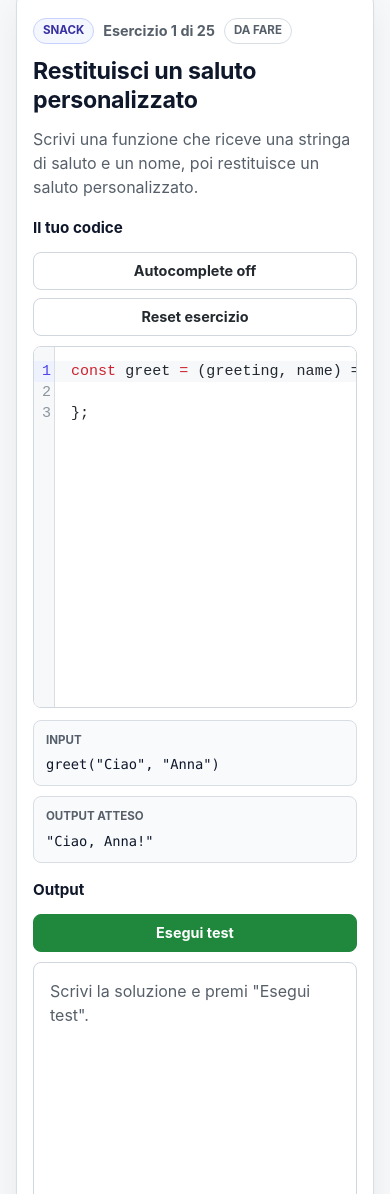
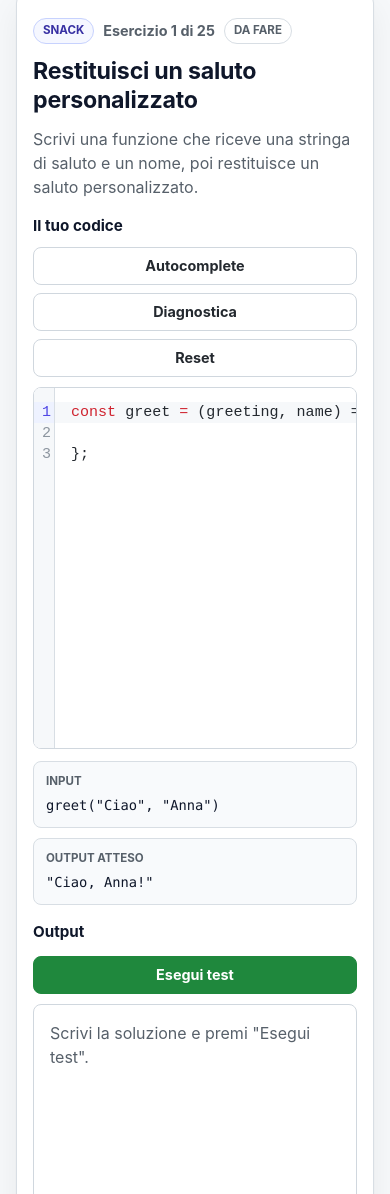
Before and after one commit to emanuelefavero/js-extra-practice, a website built with Vite: page index.html in a window 390 px wide. Shown: the part 2902-4096 px from the top of the page. Built offline with nearby package versions, Linux system fonts and the light colour scheme.

Commit message:
feat: add syntax diagnostics

```diff
--- a/package.json
+++ b/package.json
@@ -10,6 +10,7 @@
     "@codemirror/commands": "^6.10.3",
     "@codemirror/lang-javascript": "^6.2.4",
     "@codemirror/language": "^6.12.3",
+    "@codemirror/lint": "^6.9.6",
     "@codemirror/state": "^6.6.0",
     "@codemirror/view": "^6.43.0",
     "@lezer/highlight": "^1.2.3"
--- a/src/main.js
+++ b/src/main.js
@@ -1,7 +1,8 @@
 import { defaultKeymap, history, historyKeymap, indentLess } from '@codemirror/commands';
 import { autocompletion, closeBrackets, closeBracketsKeymap, completionKeymap } from '@codemirror/autocomplete';
 import { javascript } from '@codemirror/lang-javascript';
-import { bracketMatching, HighlightStyle, indentOnInput, indentUnit, syntaxHighlighting } from '@codemirror/language';
+import { bracketMatching, HighlightStyle, indentOnInput, indentUnit, syntaxHighlighting, syntaxTree } from '@codemirror/language';
+import { linter, lintGutter, lintKeymap } from '@codemirror/lint';
 import { Compartment, EditorState } from '@codemirror/state';
 import { EditorView, highlightActiveLine, highlightActiveLineGutter, keymap, lineNumbers } from '@codemirror/view';
 import { tags } from '@lezer/highlight';
@@ -12,6 +13,7 @@ const STORAGE_PREFIX = 'js-extra-practice';
 const codeKey = id => `${STORAGE_PREFIX}:code:${id}`;
 const completedKey = `${STORAGE_PREFIX}:completed`;
 const autocompleteKey = `${STORAGE_PREFIX}:autocomplete`;
+const syntaxDiagnosticsKey = `${STORAGE_PREFIX}:syntax-diagnostics`;
 
 const app = document.getElementById('app');
 const isDevelopment = import.meta.env.DEV;
@@ -20,6 +22,7 @@ let editorView;
 let solutionEditorView;
 let lastResult = null;
 const autocompleteCompartment = new Compartment();
+const syntaxDiagnosticsCompartment = new Compartment();
 
 const editorTheme = EditorView.theme({
   '&': {
@@ -78,6 +81,22 @@ const editorTheme = EditorView.theme({
     backgroundColor: 'var(--cm-tooltip-selected-bg)',
     color: 'var(--cm-tooltip-selected-text)',
   },
+  '.cm-diagnostic': {
+    border: '1px solid var(--cm-diagnostic-border)',
+    borderRadius: '8px',
+    backgroundColor: 'var(--cm-diagnostic-bg)',
+    color: 'var(--cm-diagnostic-text)',
+  },
+  '.cm-diagnostic-error': {
+    borderLeft: '3px solid var(--cm-invalid)',
+  },
+  '.cm-lintRange-error': {
+    backgroundImage:
+      'linear-gradient(45deg, transparent 65%, var(--cm-invalid) 80%, transparent 90%)',
+    backgroundPosition: 'left bottom',
+    backgroundRepeat: 'repeat-x',
+    backgroundSize: '8px 3px',
+  },
   '&.cm-focused': {
     outline: 'none',
   },
@@ -114,6 +133,38 @@ function isAutocompleteEnabled() {
 
 function getAutocompleteExtension() {
   return isAutocompleteEnabled() ? autocompletion() : [];
+}
+
+function isSyntaxDiagnosticsEnabled() {
+  return localStorage.getItem(syntaxDiagnosticsKey) === 'on';
+}
+
+const syntaxErrorLinter = linter(view => {
+  const diagnostics = [];
+  const docLength = view.state.doc.length;
+
+  syntaxTree(view.state)
+    .cursor()
+    .iterate(node => {
+      if (!node.type.isError || diagnostics.length >= 3) return;
+
+      const from = Math.min(node.from, docLength);
+      const to = Math.max(from, Math.min(node.to || from + 1, docLength));
+
+      diagnostics.push({
+        from,
+        to,
+        severity: 'error',
+        message:
+          'Controlla la sintassi: sembra che manchi una parentesi, una graffa, una virgoletta o un separatore.',
+      });
+    });
+
+  return diagnostics;
+});
+
+function getSyntaxDiagnosticsExtension() {
+  return isSyntaxDiagnosticsEnabled() ? [lintGutter(), syntaxErrorLinter] : [];
 }
 
 app.innerHTML = `
@@ -190,13 +241,16 @@ app.innerHTML = `
 
         <div class="work-grid">
           <section class="editor-section">
-            <div class="section-heading">
+            <div class="section-heading editor-heading">
               <h3>Il tuo codice</h3>
               <div class="editor-actions">
                 <button id="autocomplete-toggle" class="button secondary toggle-button" type="button" aria-pressed="true">
-                  Autocomplete on
+                  Autocomplete
                 </button>
-                <button id="reset-button" class="button secondary" type="button">Reset esercizio</button>
+                <button id="syntax-diagnostics-toggle" class="button secondary toggle-button" type="button" aria-pressed="false">
+                  Diagnostica
+                </button>
+                <button id="reset-button" class="button secondary" type="button">Reset</button>
               </div>
             </div>
             <div id="editor" class="editor-shell"></div>
@@ -277,6 +331,7 @@ const exampleInput = document.getElementById('example-input');
 const exampleOutput = document.getElementById('example-output');
 const runButton = document.getElementById('run-button');
 const autocompleteToggle = document.getElementById('autocomplete-toggle');
+const syntaxDiagnosticsToggle = document.getElementById('syntax-diagnostics-toggle');
 const resetButton = document.getElementById('reset-button');
 const hintsPanel = document.querySelector('.hints-panel');
 const exerciseHints = document.getElementById('exercise-hints');
@@ -566,8 +621,8 @@ function setSolutionCode(code) {
 
 function renderAutocompleteToggle() {
   const enabled = isAutocompleteEnabled();
-  autocompleteToggle.textContent = enabled ? 'Autocomplete on' : 'Autocomplete off';
   autocompleteToggle.setAttribute('aria-pressed', String(enabled));
+  autocompleteToggle.title = enabled ? 'Disattiva autocompletamento' : 'Attiva autocompletamento';
 }
 
 function toggleAutocomplete() {
@@ -583,6 +638,27 @@ function toggleAutocomplete() {
     effects: autocompleteCompartment.reconfigure(getAutocompleteExtension()),
   });
   renderAutocompleteToggle();
+}
+
+function renderSyntaxDiagnosticsToggle() {
+  const enabled = isSyntaxDiagnosticsEnabled();
+  syntaxDiagnosticsToggle.setAttribute('aria-pressed', String(enabled));
+  syntaxDiagnosticsToggle.title = enabled ? 'Disattiva diagnostica sintassi' : 'Attiva diagnostica sintassi';
+}
+
+function toggleSyntaxDiagnostics() {
+  const enabled = !isSyntaxDiagnosticsEnabled();
+
+  if (enabled) {
+    localStorage.setItem(syntaxDiagnosticsKey, 'on');
+  } else {
+    localStorage.removeItem(syntaxDiagnosticsKey);
+  }
+
+  editorView.dispatch({
+    effects: syntaxDiagnosticsCompartment.reconfigure(getSyntaxDiagnosticsExtension()),
+  });
+  renderSyntaxDiagnosticsToggle();
 }
 
 function loadSelectedExercise() {
@@ -672,6 +748,7 @@ editorView = new EditorView({
     bracketMatching(),
     closeBrackets(),
     autocompleteCompartment.of(getAutocompleteExtension()),
+    syntaxDiagnosticsCompartment.of(getSyntaxDiagnosticsExtension()),
     highlightActiveLine(),
     highlightActiveLineGutter(),
     editorTheme,
@@ -682,6 +759,7 @@ editorView = new EditorView({
       { key: 'Shift-Tab', run: indentLess },
       ...closeBracketsKeymap,
       ...completionKeymap,
+      ...lintKeymap,
       ...defaultKeymap,
       ...historyKeymap,
     ]),
@@ -733,6 +811,7 @@ searchInput.addEventListener('input', () => {
 
 runButton.addEventListener('click', runCurrentExercise);
 autocompleteToggle.addEventListener('click', toggleAutocomplete);
+syntaxDiagnosticsToggle.addEventListener('click', toggleSyntaxDiagnostics);
 resetButton.addEventListener('click', resetCurrentExercise);
 
 if (isDevelopment) {
@@ -742,3 +821,4 @@ if (isDevelopment) {
 
 loadSelectedExercise();
 renderAutocompleteToggle();
+renderSyntaxDiagnosticsToggle();
--- a/src/style.css
+++ b/src/style.css
@@ -59,6 +59,9 @@
   --cm-tooltip-selected-text: #0f172a;
   --cm-tooltip-shadow:
     0 8px 24px rgba(15, 23, 42, 0.12), 0 1px 2px rgba(15, 23, 42, 0.08);
+  --cm-diagnostic-bg: #ffffff;
+  --cm-diagnostic-text: #24292f;
+  --cm-diagnostic-border: #d0d7de;
   --control-shadow: 0 1px 1px rgba(15, 23, 42, 0.02);
   --summary-shadow: 0 1px 2px rgba(15, 23, 42, 0.04);
   --on-solid: #fff;
@@ -128,6 +131,9 @@
     --cm-tooltip-selected-text: #ffffff;
     --cm-tooltip-shadow:
       0 12px 32px rgba(1, 4, 9, 0.5), 0 1px 2px rgba(1, 4, 9, 0.75);
+    --cm-diagnostic-bg: #161b22;
+    --cm-diagnostic-text: #e6edf3;
+    --cm-diagnostic-border: #3d444d;
     --control-shadow: none;
     --summary-shadow: none;
     --on-solid: #ffffff;
@@ -167,7 +173,7 @@ button {
 }
 
 .container {
-  width: min(1240px, calc(100% - 32px));
+  width: min(1320px, calc(100% - 32px));
   margin: 0 auto;
 }
 
@@ -498,15 +504,27 @@ button:focus-visible {
   display: flex;
   gap: 12px;
   justify-content: space-between;
-  align-items: center;
+  align-items: flex-end;
+  min-height: 64px;
   margin-bottom: 10px;
+}
+
+.editor-heading {
+  display: flex;
+  align-items: flex-end;
+  justify-content: space-between;
+}
+
+.editor-heading h3 {
+  line-height: 1.2;
+  white-space: nowrap;
 }
 
 .editor-actions {
   display: flex;
-  flex-wrap: wrap;
+  flex-wrap: nowrap;
   gap: 8px;
-  justify-content: flex-end;
+  align-items: center;
 }
 
 .button {
@@ -516,6 +534,7 @@ button:focus-visible {
   border-radius: 8px;
   font-size: 0.9rem;
   font-weight: 700;
+  white-space: nowrap;
   transition:
     background-color 120ms ease,
     border-color 120ms ease,
@@ -547,6 +566,10 @@ button:focus-visible {
   border-color: var(--active-border);
   background: var(--accent-soft);
   color: var(--accent-dark);
+}
+
+.editor-actions .button {
+  padding-inline: 10px;
 }
 
 .editor-shell,
@@ -785,9 +808,14 @@ code {
   text-decoration: underline;
 }
 
+@media (max-width: 1140px) {
+  .work-grid {
+    grid-template-columns: 1fr;
+  }
+}
+
 @media (max-width: 960px) {
-  .app-layout,
-  .work-grid {
+  .app-layout {
     grid-template-columns: 1fr;
   }
 
@@ -822,9 +850,11 @@ code {
   .section-heading {
     align-items: stretch;
     flex-direction: column;
+    min-height: 0;
   }
 
   .editor-actions {
+    flex-wrap: wrap;
     flex-direction: column;
   }
 
```
Also changed, not shown: AGENTS.md (+3 -0 lines), README.md, 1 other file.
